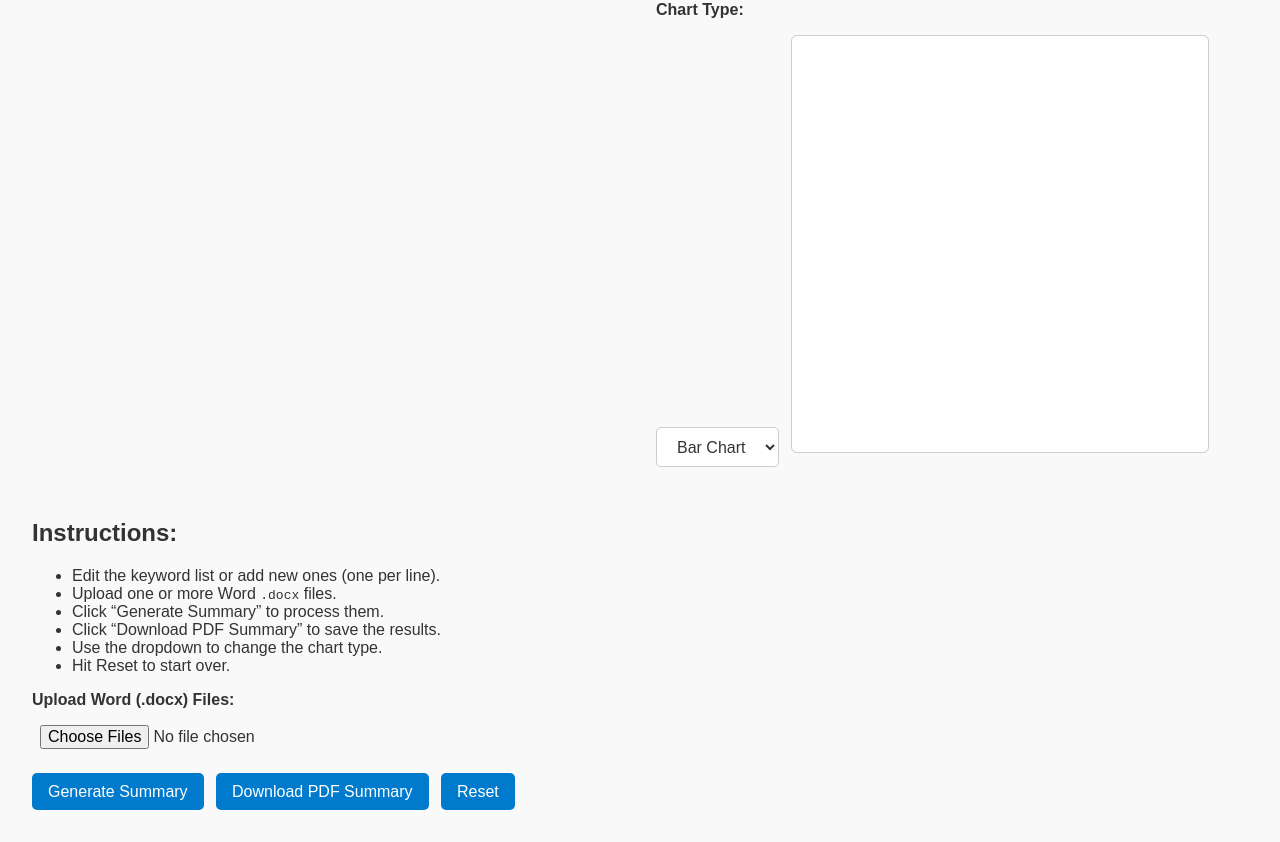
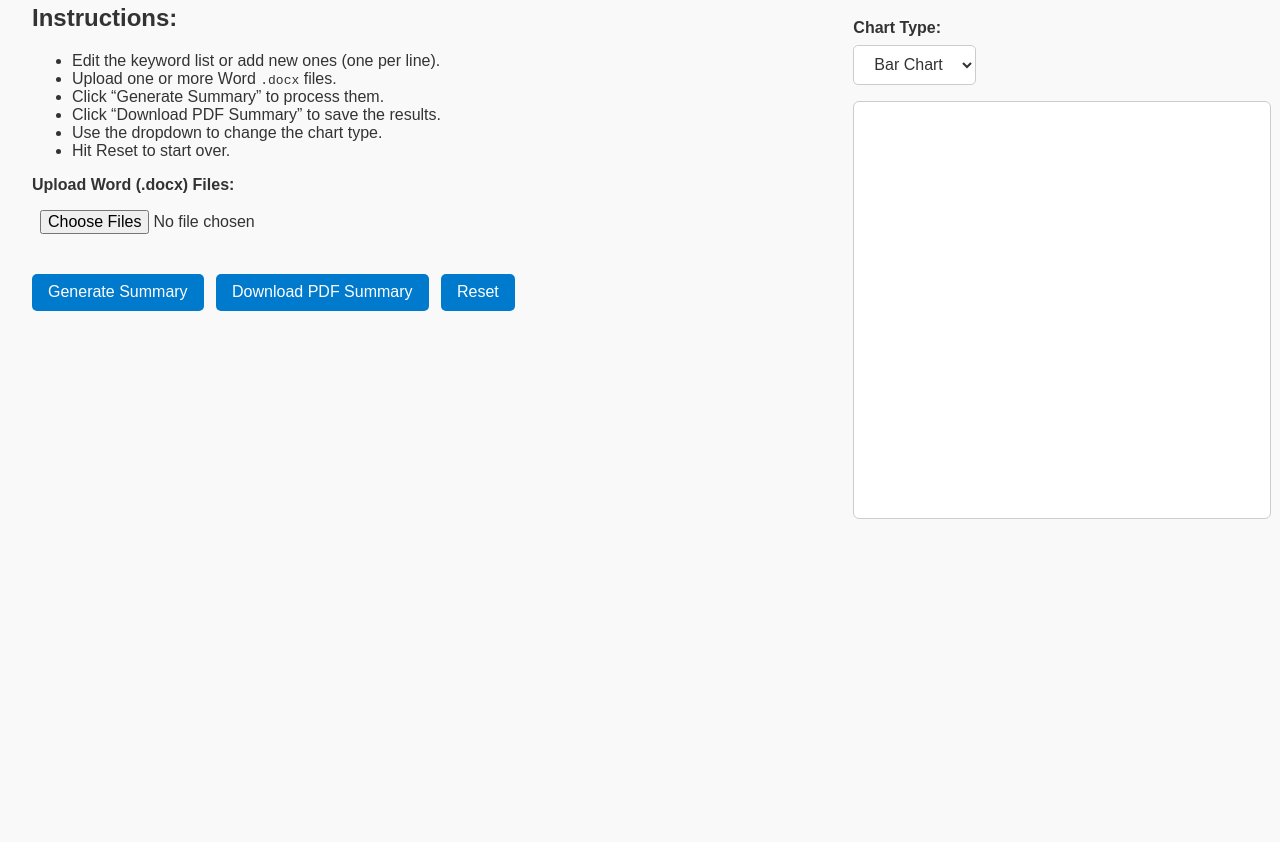
Before and after one commit to amgray19/keywords, a plain HTML site: page index.html in a window 1280 px wide. Shown: the part 227-1069 px from the top of the page. After the commit the page ends 800 px from the top, so only its background shows below. Drawn offline with nearby package versions, Linux system fonts and the light colour scheme.

Commit message:
Update index.html

```diff
--- a/index.html
+++ b/index.html
@@ -56,11 +56,29 @@
 <body>
   <div style="font-size: 0.9em; color: gray; text-align: right;">Version: v1.1.4</div>
 
-  <!-- TOP ROW: Logo + Keywords/Chart (flex) -->
+  <!-- FLEX: Logo + Right Column (Keywords + Chart) -->
   <div class="flex-row" style="align-items: flex-start; gap: 2em;">
-    <!-- LEFT: Logo -->
-    <div style="flex: 1;">
+    <!-- LEFT: Logo + Instructions + Upload -->
+    <div style="flex: 2;">
       <img src="logo.png" alt="Highlight Tool Logo" width="500" height="159">
+
+      <h2>Instructions:</h2>
+      <ul>
+        <li>Edit the keyword list or add new ones (one per line).</li>
+        <li>Upload one or more Word <code>.docx</code> files.</li>
+        <li>Click “Generate Summary” to process them.</li>
+        <li>Click “Download PDF Summary” to save the results.</li>
+        <li>Use the dropdown to change the chart type.</li>
+        <li>Hit Reset to start over.</li>
+      </ul>
+
+      <label for="upload"><strong>Upload Word (.docx) Files:</strong></label><br>
+      <input type="file" id="upload" accept=".docx" multiple />
+      <div style="margin-top: 1em;">
+        <button id="generate">Generate Summary</button>
+        <button id="download-pdf">Download PDF Summary</button>
+        <button id="reset">Reset</button>
+      </div>
     </div>
 
     <!-- RIGHT: Keywords + Chart -->
@@ -78,30 +96,7 @@
     </div>
   </div>
 
-  <!-- NEXT ROW: Instructions + Upload -->
-  <div class="flex-row" style="margin-top: 2em; gap: 2em;">
-    <div style="flex: 2; min-width: 300px;">
-      <h2>Instructions:</h2>
-      <ul>
-        <li>Edit the keyword list or add new ones (one per line).</li>
-        <li>Upload one or more Word <code>.docx</code> files.</li>
-        <li>Click “Generate Summary” to process them.</li>
-        <li>Click “Download PDF Summary” to save the results.</li>
-        <li>Use the dropdown to change the chart type.</li>
-        <li>Hit Reset to start over.</li>
-      </ul>
-
-      <label for="upload"><strong>Upload Word (.docx) Files:</strong></label><br>
-      <input type="file" id="upload" accept=".docx" multiple />
-      <div>
-        <button id="generate">Generate Summary</button>
-        <button id="download-pdf">Download PDF Summary</button>
-        <button id="reset">Reset</button>
-      </div>
-    </div>
-  </div>
-
-  <!-- OUTPUT RESULTS SECTION -->
+  <!-- RESULTS OUTPUT -->
   <div id="output" style="margin-top: 2em;"></div>
 
   <!-- SCRIPTS -->
@@ -117,3 +112,4 @@
       });
   </script>
 </body>
+</html>
```
